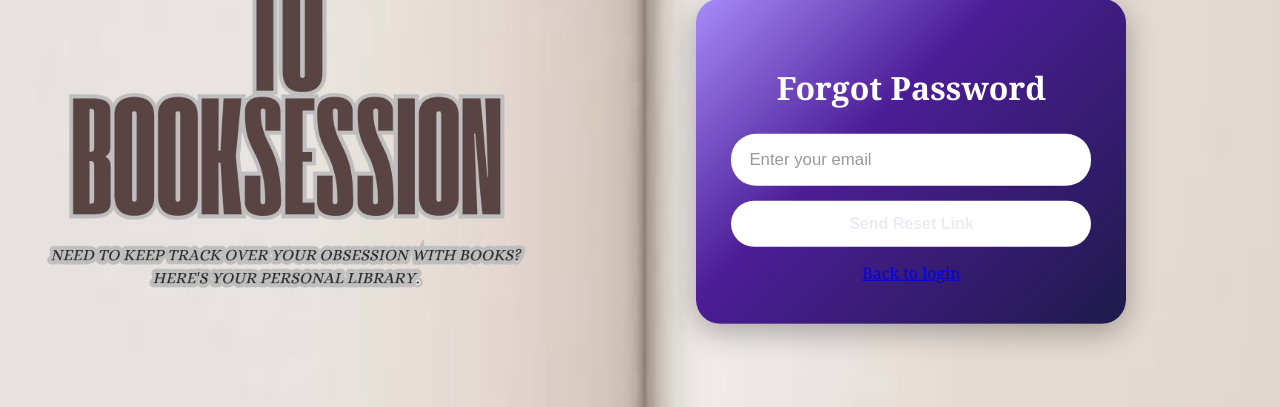
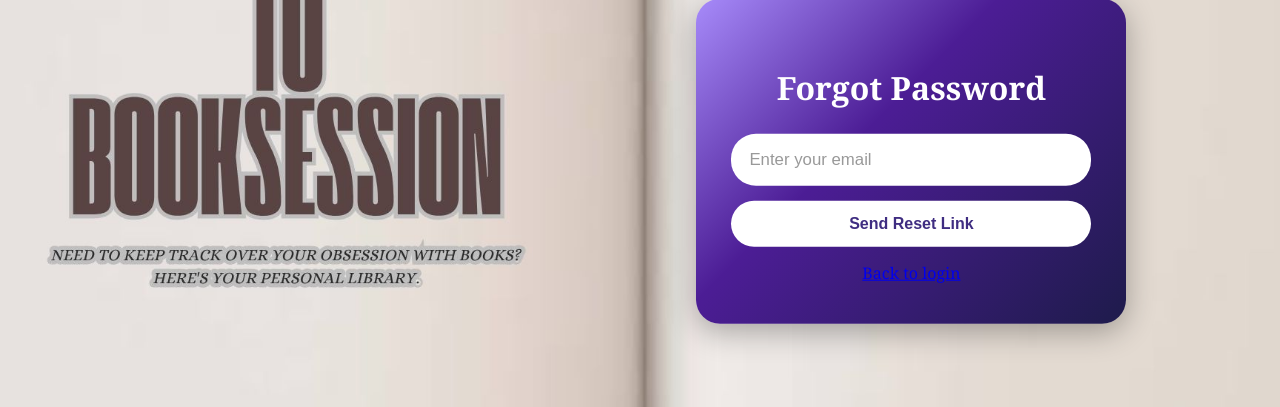
Before and after one commit to rithi-shaa/CSP-2620--GROUP-23, a Django app: template booksession_admin/catalog/templates/catalog/reset_password.html in a window 1280 px wide. Shown: the part 239-646 px from the top of the page. Run offline with Django 5.2, Linux system fonts and the light colour scheme; the template is opened without the code that fills it, so the values that code supplies are empty; parts of the project's set-up code (start-up, migrations or seed data) failed here and were passed over.

Commit message:
modified css by fixing error

```diff
--- a/booksession_admin/catalog/static/catalog/style.css
+++ b/booksession_admin/catalog/static/catalog/style.css
@@ -175,7 +175,7 @@ body.book-background-plain {
     border: none;
     border-radius: 25px;
     background: white;
-    color: #edecf5;
+    color: #3f2d81;
     font-weight: bold;
     font-size: 1rem;
     cursor: pointer;
@@ -209,7 +209,7 @@ body.book-background-plain {
     font-weight: bold;
 }
 
-.login-card .toggle-password {
+.login-card .input-wrapper .toggle-password {
     cursor: pointer;
     pointer-events: auto;
 }
```
